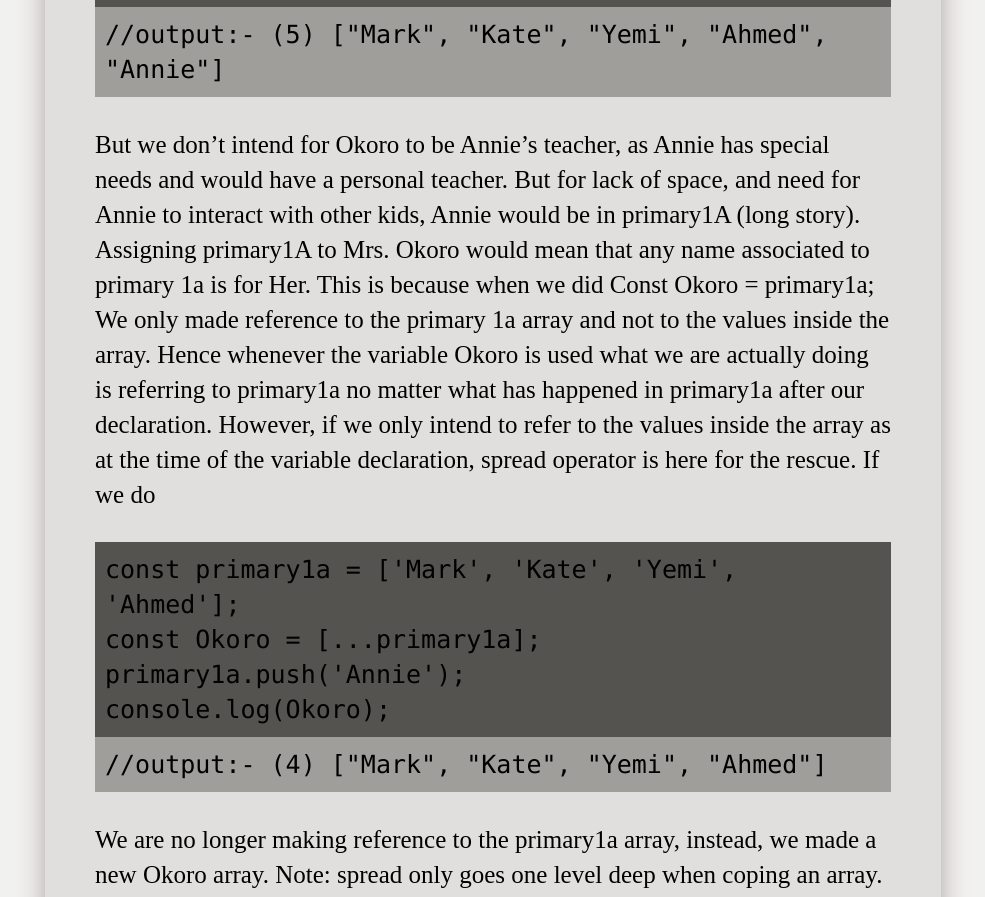
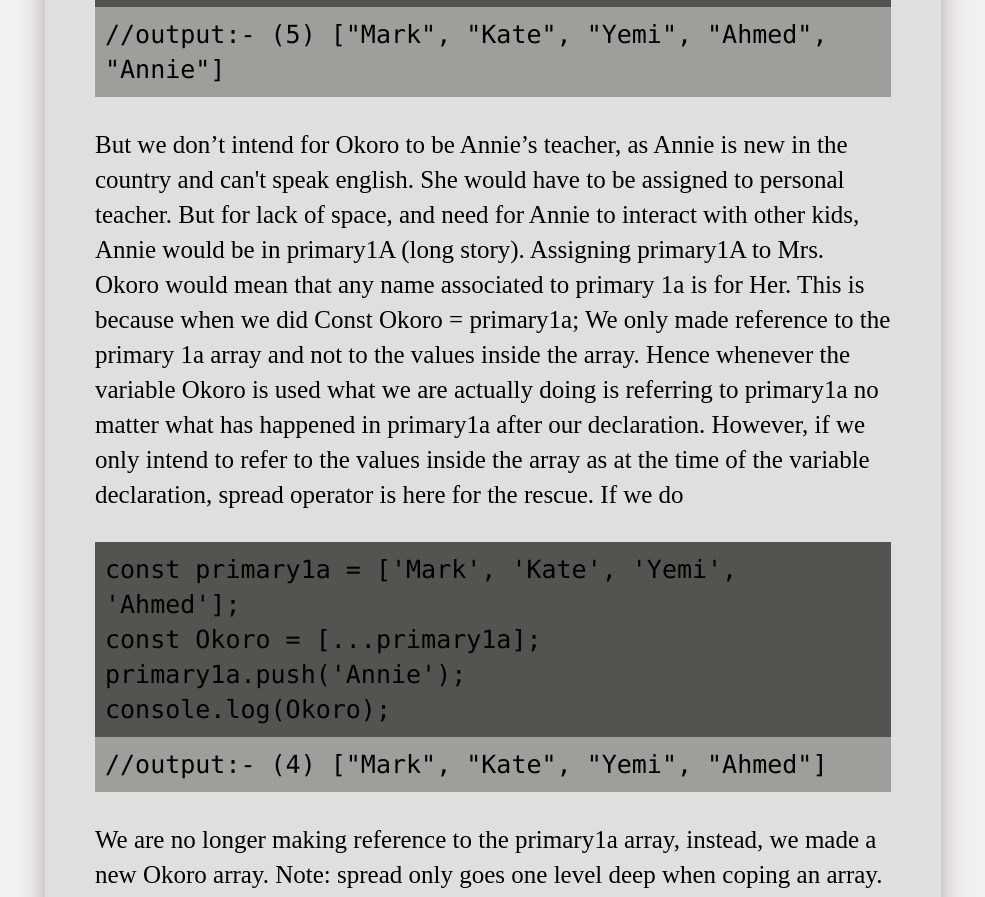
Before and after one commit to kemiowoyele1/spread-operator, a plain HTML site: page index.html in a window 1280 px wide. Shown: the part 4993-5890 px from the top of the page, without its empty margins (147-1132 px from the left). Drawn offline with Linux system fonts and the light colour scheme.

Commit message:
Update and rename spread.html to index.html

```diff
--- a/spread.html
+++ b/index.html
@@ -190,8 +190,8 @@ Let’s assume that there is a new student (Annie), who is resuming to primary o
 
  </div>
  <div>
-But we don’t intend for Okoro to be Annie’s teacher, as Annie has special needs and would
-have a personal teacher. But for lack of space, and need for Annie to interact with other kids,
+But we don’t intend for Okoro to be Annie’s teacher, as Annie is new in the country and can't speak english. She would
+have to be assigned to personal teacher. But for lack of space, and need for Annie to interact with other kids,
  Annie would be in primary1A (long story).
 Assigning primary1A to Mrs. Okoro would mean that any name associated to primary 1a is for Her.
 This is because when we did
```
